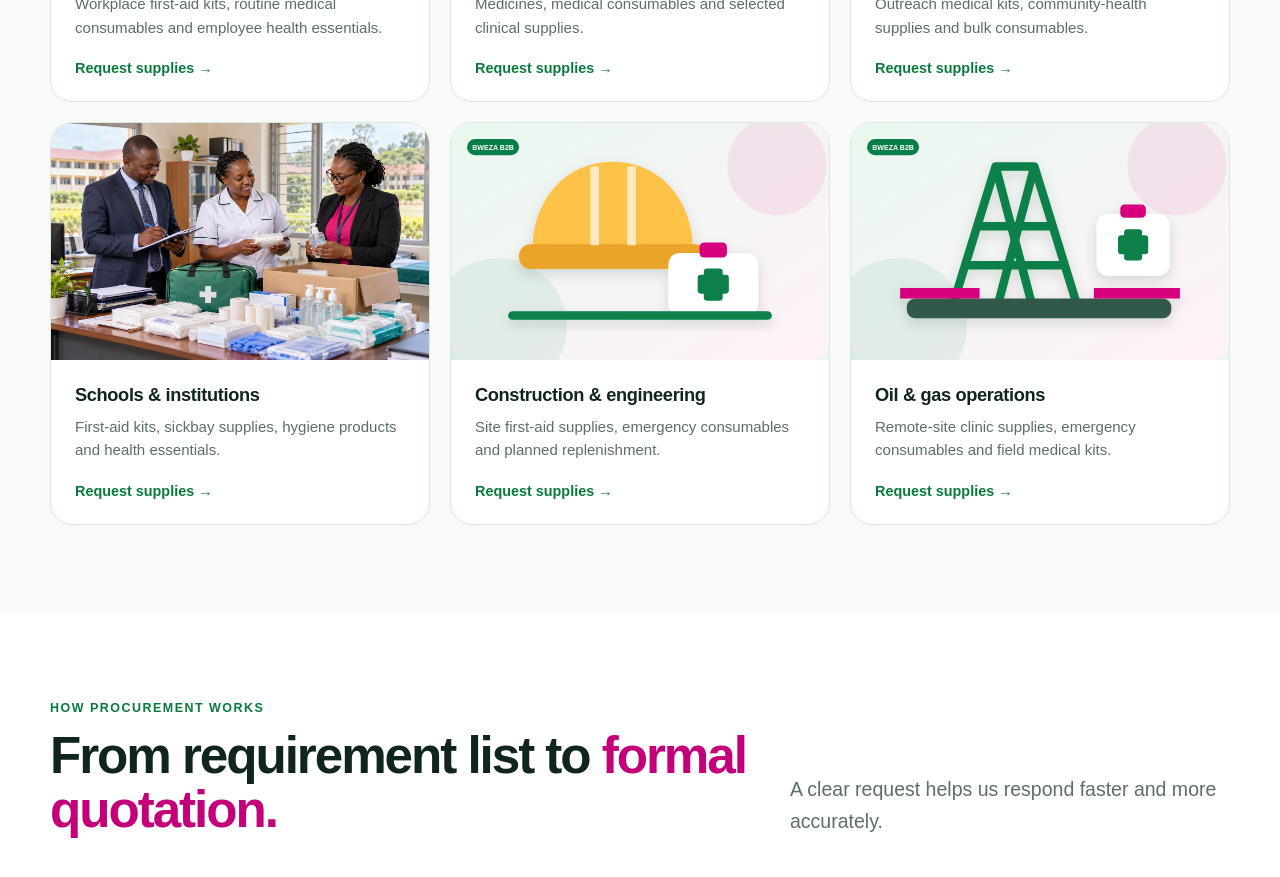
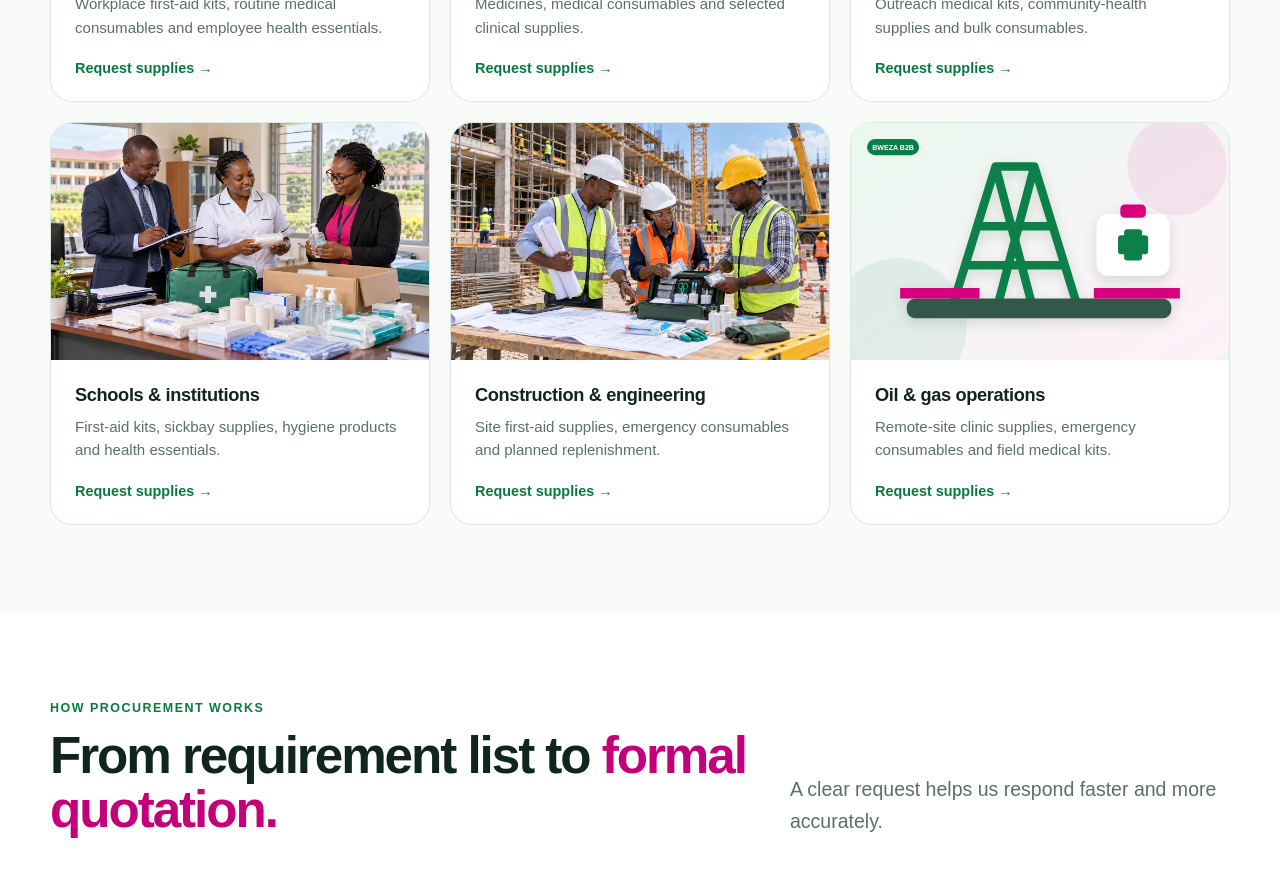
Before and after one commit to Bafakyiivan/Bweza-Pharmacy, a Next.js app: page /corporate in a window 1280 px wide. Shown: the part 1500-2377 px from the top of the page. Built offline with nearby package versions, Linux system fonts and the light colour scheme; no server answers.

Commit message:
Add Construction and Engineering sector photo
Replace the Construction & Engineering SVG with an optimized photorealistic WebP and update its accessible description.

```diff
--- a/app/corporate/page.tsx
+++ b/app/corporate/page.tsx
@@ -37,8 +37,8 @@ const sectors = [
   {
     title: "Construction & engineering",
     description: "Site first-aid supplies, emergency consumables and planned replenishment.",
-    image: "/images/corporate/construction.svg",
-    alt: "Construction safety equipment with a first-aid kit",
+    image: "/images/corporate/construction-engineering.webp",
+    alt: "Construction and engineering team reviewing site first-aid and emergency supplies",
   },
   {
     title: "Oil & gas operations",
```
Also changed, not shown: public/images/corporate/construction-engineering.webp (added).
